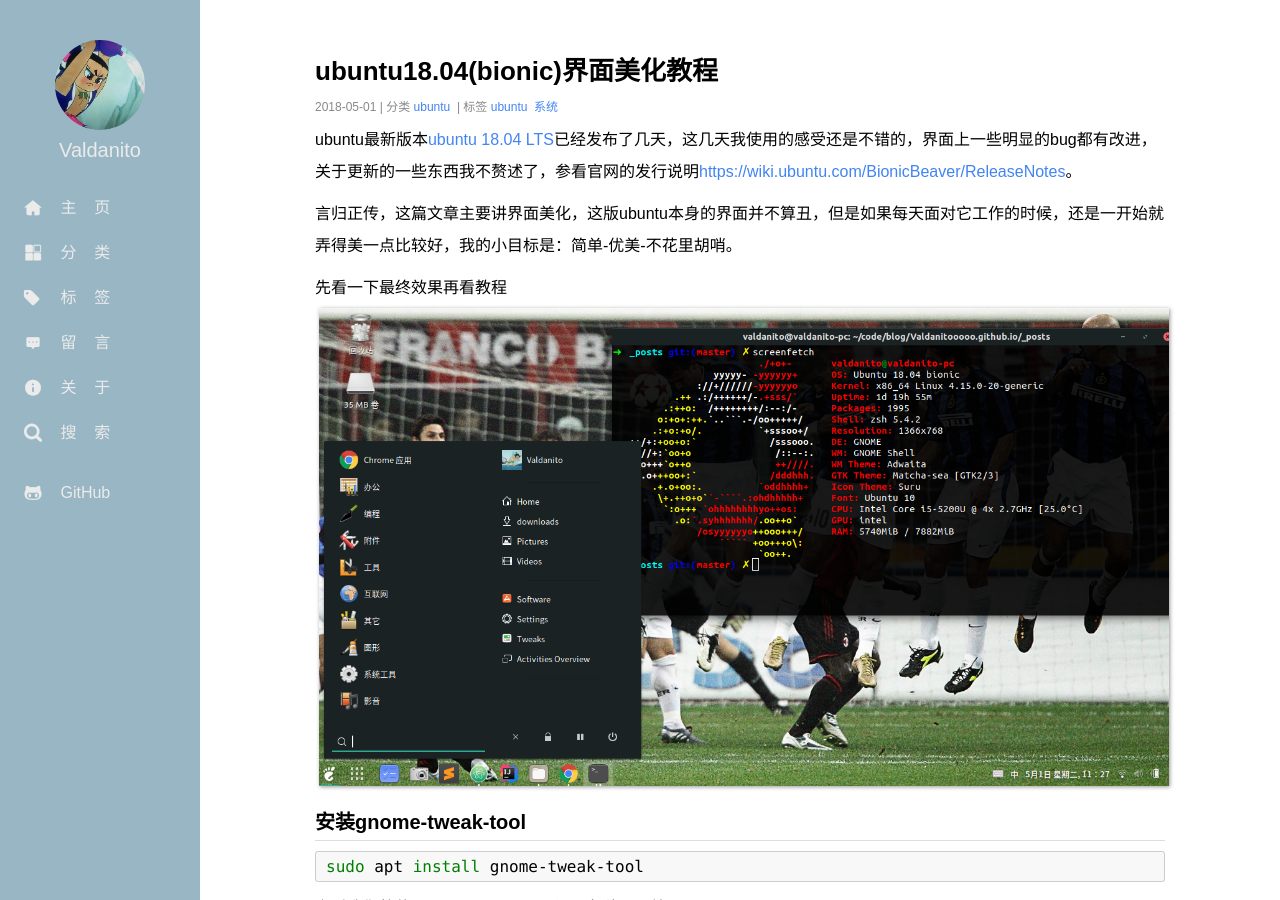
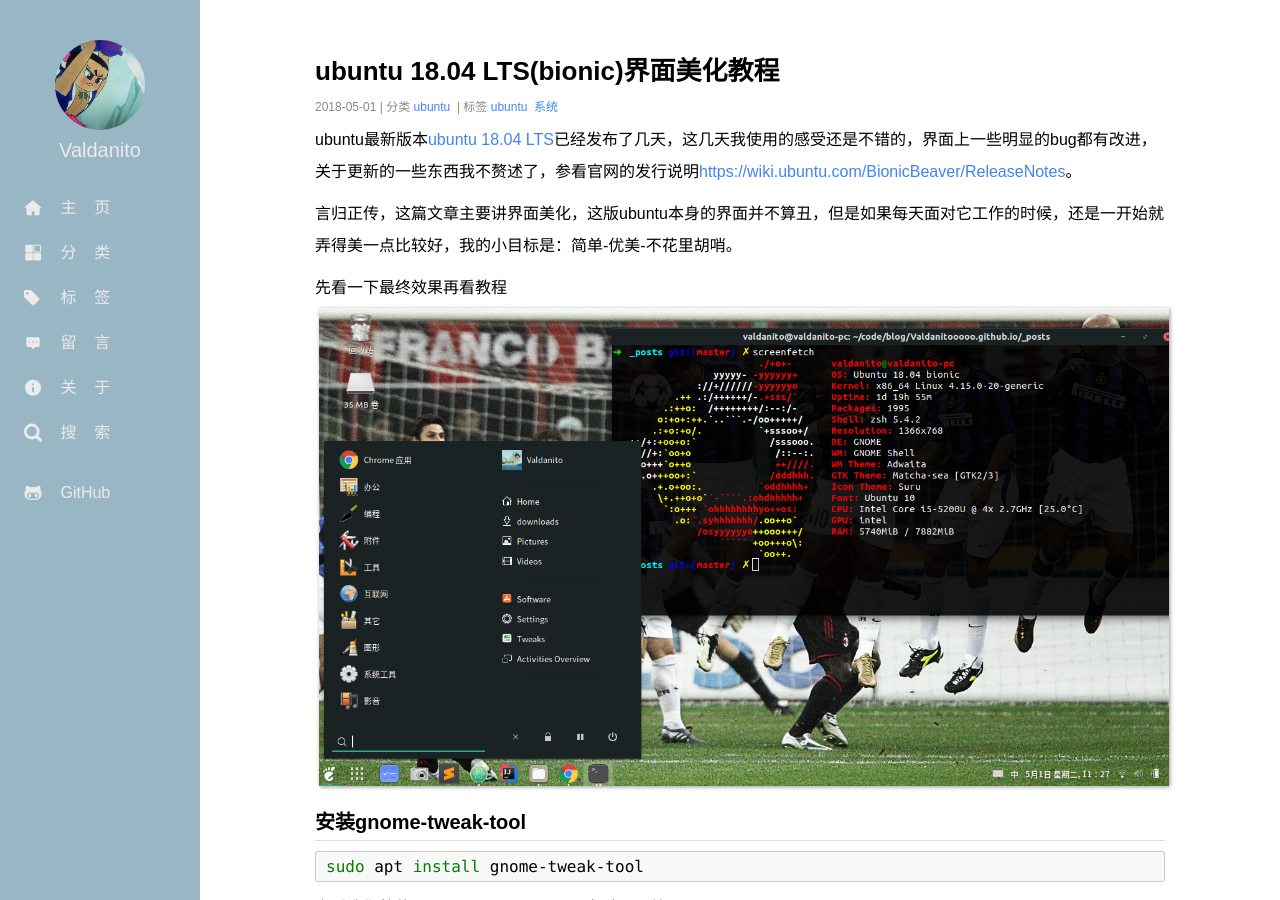
Before and after one commit to Valdanitooooo/Valdanitooooo.github.io, a Jekyll site: the page built from _posts/2018-05-01-ubuntu-18.04-bionic-beautification.md, in a window 1280 px wide and 900 px high. Built offline with Jekyll 4.4.1, drawn with Linux system fonts in a browser that asks for light colours; comment, search, counter and statistics services are not loaded.

Commit message:
update bionic-beautification.md

```diff
--- a/_posts/2018-05-01-ubuntu-18.04-bionic-beautification.md
+++ b/_posts/2018-05-01-ubuntu-18.04-bionic-beautification.md
@@ -1,6 +1,6 @@
 ---
 layout: post
-title: ubuntu18.04(bionic)界面美化教程
+title: ubuntu 18.04 LTS(bionic)界面美化教程
 categories: ubuntu
 tags: ubuntu 系统
 comments: true
```
